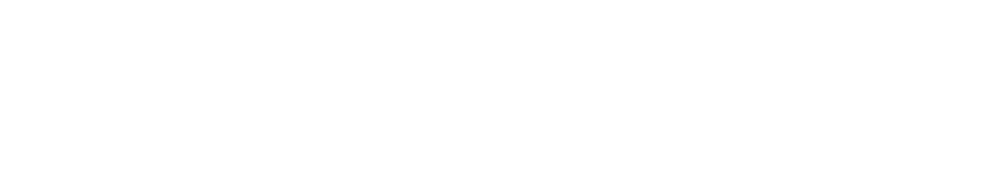
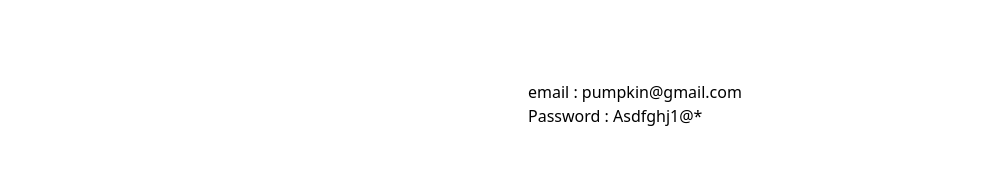
Before and after one commit to sabeehkk/clienthungryhub, a React (Vite) app: page /restaurent/login in a window 1280 px wide. Shown: the top 178 px of the page, without its empty margins (176-1174 px from the left). Built offline with nearby package versions, Linux system fonts and the light colour scheme.

Commit message:
updated email

```diff
--- a/src/Components/Employee/employeeLogin.tsx
+++ b/src/Components/Employee/employeeLogin.tsx
@@ -33,6 +33,9 @@
     }
   };
   return (
+    <>
+      <h2 ><span>email :</span> muhammedsabeehkk2@gmail.com</h2>
+      <h2><span>Password :</span> Asdfghj1@*</h2>
     <div className=" min-h-screen  flex items-center justify-center bg-white ">
       <div className="bg-white p-6 rounded-lg shadow w-96 mb-24">
         <h2 className="my-heading">Signing </h2>
@@ -63,26 +66,26 @@
               placeholder="Enter your password"
               value={password}
               onChange={(e) => setPassword(e.target.value)}
-            />
+              />
           </div>
           <div className="text-center">
             <button
               type="submit"
               className="w-full px-4 py-2 tracking-wide text-white transition-colors duration-200 transform bg-teal-500 rounded-md hover:bg-teal-600 focus:outline-none focus:bg-teal-500"
-            >
+              >
               Login
             </button>
             <div className="text-sm md:flex md:justify-between mt-2">
             <Link
                 to="/employee/forgot-password"
                 className=" btn font-medium text-black-600 hover:text-black-900 flex justify-center"
-              >
+                >
                 Forgot Your Password
               </Link>
               <Link
                 to="/employee/signup"
                 className="btn font-medium text-black-600 hover:text-black-900 flex justify-center"
-              >
+                >
                 Create your Employee account
               </Link>
             </div>
@@ -90,6 +93,7 @@
         </form>
       </div>
     </div>
+                  </>
   );
 }
 
--- a/src/Components/Restaurant/Login.tsx
+++ b/src/Components/Restaurant/Login.tsx
@@ -36,6 +36,9 @@
   }
 }
   return (
+    <>
+    <h2 ><span>email :</span> pumpkin@gmail.com</h2>
+    <h2><span>Password :</span> Asdfghj1@*</h2>
     <div className=" min-h-screen  flex items-center justify-center bg-white ">
     <div className="bg-white p-6 rounded-lg shadow w-96 mb-24">
       <h2 className="my-heading">Restaurent Signing </h2>
@@ -52,7 +55,7 @@
             placeholder="Enter your email"
             value={email}
             onChange={(e)=>setEmail(e.target.value)}
-          />
+            />
         </div>
         <div className="mb-4">
           <label htmlFor="password" className="block text-gray-600 font-bold">
@@ -79,7 +82,7 @@
           <Link
                 to="/restaurent/forgot-password"
                 className=" btn font-medium text-black-600 hover:text-black-900 flex justify-center"
-              >
+                >
                 Forgot Your Password
               </Link>
               <Link
@@ -93,6 +96,7 @@
       </form>
     </div>
   </div>
+                </>
   )
 }
 
```
